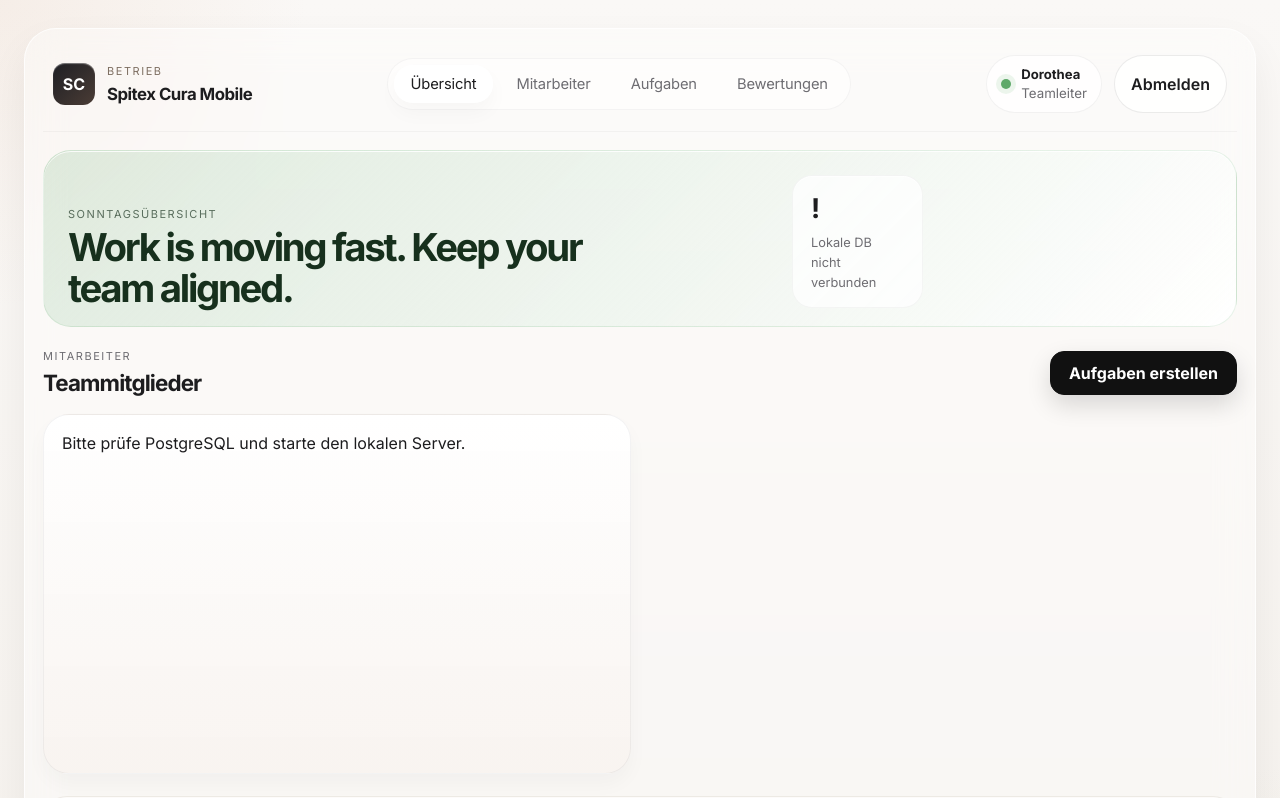
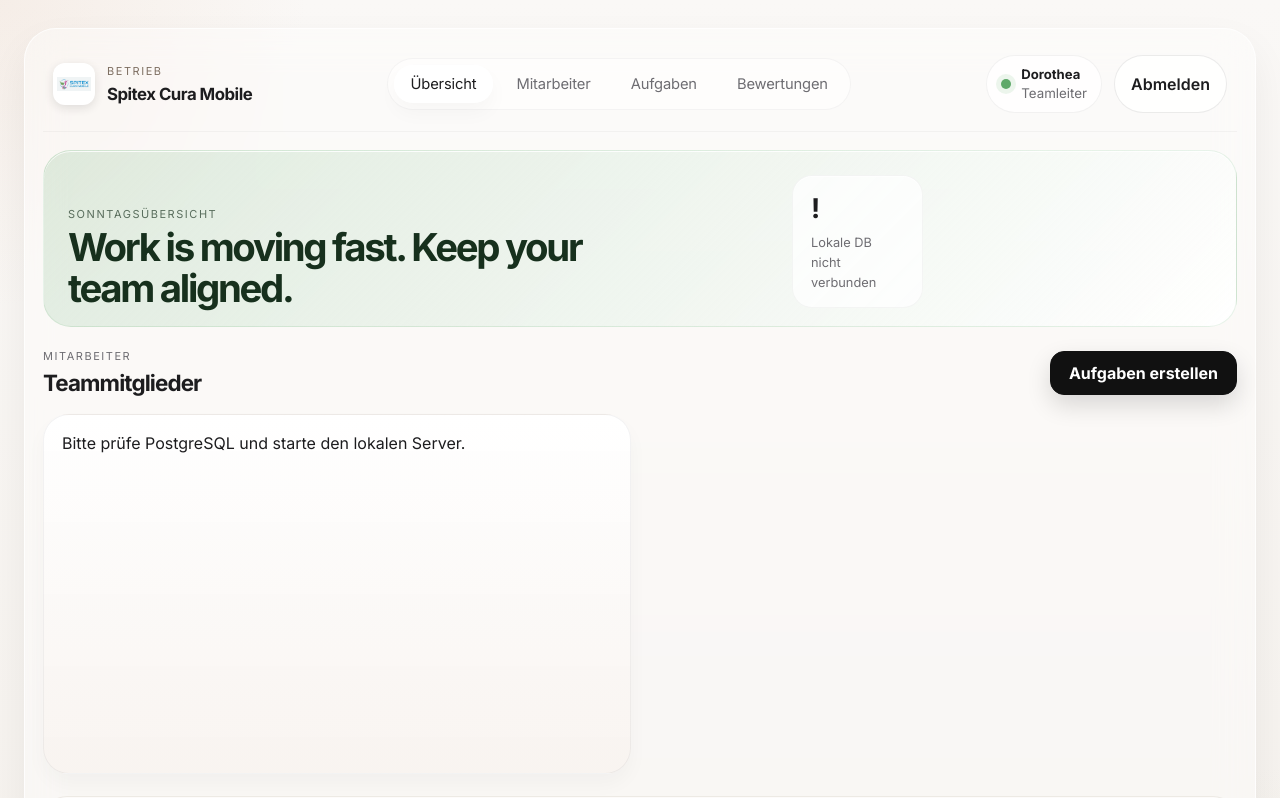
Before and after one commit to elghobashym/SpitexCMTasks, a website: page public/index.html in a window 1280 px wide. Shown: the top 798 px of the page. Drawn offline with nearby package versions, Linux system fonts and the light colour scheme; no server answers.

Commit message:
Replace header SC badge with logo

```diff
--- a/public/index.html
+++ b/public/index.html
@@ -13,7 +13,9 @@
     <div class="page-shell">
       <header class="topbar">
         <div class="brand-wrap">
-          <div class="brand-mark">SC</div>
+          <div class="brand-mark" aria-hidden="true">
+            <img src="spitex-logo.png" alt="" class="brand-logo" />
+          </div>
           <div>
             <p class="eyebrow">Betrieb</p>
             <h1>Spitex Cura Mobile</h1>
--- a/public/styles.css
+++ b/public/styles.css
@@ -80,13 +80,18 @@ button {
 .brand-mark {
   width: 42px;
   height: 42px;
-  display: grid;
-  place-items: center;
+  display: flex;
+  align-items: center;
+  justify-content: center;
   border-radius: 12px;
-  background: linear-gradient(135deg, #1e1f24, #4a3c35);
-  color: white;
-  font-weight: 700;
-  box-shadow: inset 0 1px 1px rgba(255, 255, 255, 0.4);
+  background: #ffffff;
+  box-shadow: 0 3px 10px rgba(30, 31, 36, 0.12);
+}
+
+.brand-logo {
+  width: 34px;
+  height: 34px;
+  object-fit: contain;
 }
 
 .eyebrow {
@@ -998,10 +1003,6 @@ body.employee-only-view .team-panel .section-header {
     align-items: stretch;
   }
 }
-  padding: 10px 16px;
-  font-weight: 600;
-  cursor: pointer;
-}
 
 .task-bullet-copy {
   display: grid;
```
